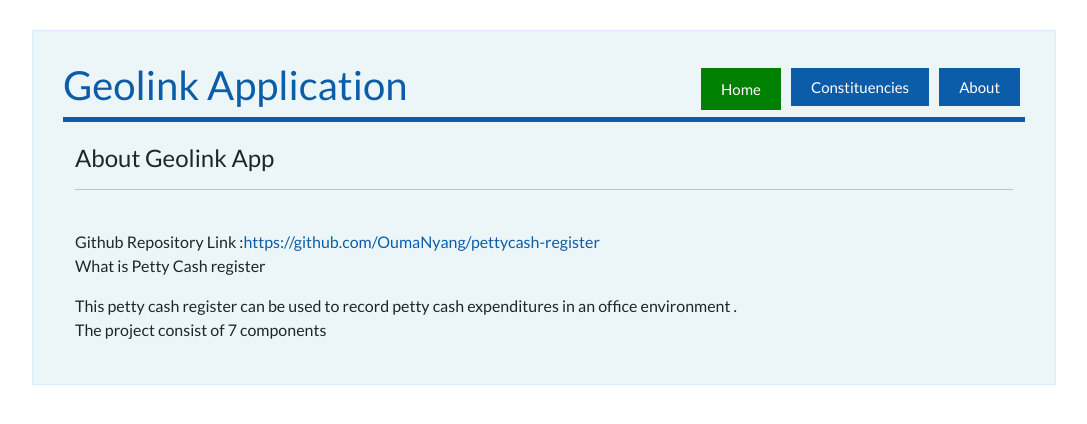
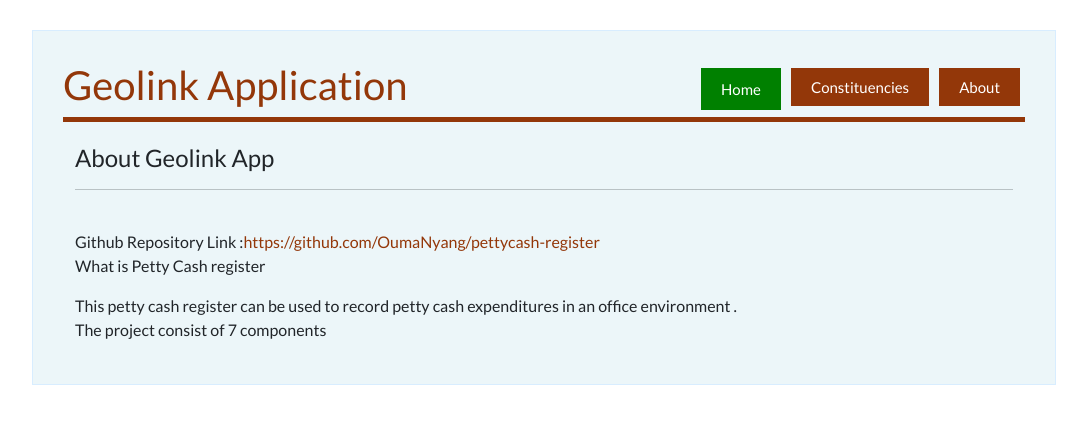
Before and after one commit to OumaNyang/geolink-app, a React (Create React App) app in the folder clientside/: page /about in a window 1280 px wide. Shown: the top 424 px of the page, without its empty margins (96-1183 px from the left). Built offline with nearby package versions, Linux system fonts and the light colour scheme; no server answers; data requests are answered from the project's data file.

Commit message:
show counties fetch

```diff
--- a/clientside/src/App.js
+++ b/clientside/src/App.js
@@ -10,31 +10,28 @@ import Constituencies from './components/Constituencies'
 
 
 export default function App() {
-  const [showAddBudget, setShowAddBudget] = useState(false)
-  const [budgets, setBudgets] = useState([])
+  const [showAddCounty, setShowAddCounty] = useState(false)
+  const [counties, setCounties] = useState([])
 
   useEffect(() => {
-      const getBudgets = async () => {
-          const budgetsFromServer = await fetchBudgets()
-          setBudgets(budgetsFromServer)
+      const getCounties = async () => {
+          const countiesFromServer = await fetchCounties()
+          setCounties(countiesFromServer)
       }
-      getBudgets()
+      getCounties()
   }, [])
 
-      // Fetch Petty cash records
-      const fetchBudgets = async () => {
-        const res = await fetch('http://localhost:5000/budgets')
+      // Fetch Counties cash records
+      const fetchCounties = async () => {
+        const res = await fetch('http://localhost:9292/counties')
         const data = await res.json()
-
         return data
     }
 
-
-
  return (
-    <Router>
+  <Router>
   <div className='container'>
-  <Header  onAdd={() => setShowAddBudget(!showAddBudget)} showAdd={showAddBudget}    />
+  <Header  onAdd={() => setShowAddCounty(!showAddCounty)} showAdd={showAddCounty}    />
   <Route path='/about' component={About}/>
   <Route path='/constituencies' component={Constituencies}/>
   </div>
--- a/clientside/src/components/Header.js
+++ b/clientside/src/components/Header.js
@@ -19,7 +19,7 @@ const Header = ({ title, onAdd, showAdd, showAbout }) => {
       {location.pathname === '/' && (
         <Button
           color={showAdd ? 'red' : 'green'}
-          text={showAdd ? 'Close' : 'Add Petty Cash'}
+          text={showAdd ? 'Close' : 'Add County'}
           onClick={onAdd}
         />
       )}
--- a/clientside/src/style.css
+++ b/clientside/src/style.css
@@ -1,7 +1,7 @@
 @import url('https://fonts.googleapis.com/css?family=Lato&display=swap');
 
 :root {
-  --primary-color: #0b5daa;
+  --primary-color: #933709;
   --success-color: green;
 
 }
@@ -37,7 +37,7 @@ body {
   align-items: center;
   margin-bottom: 20px;
   color: var(--primary-color);
-  border-bottom:5px solid #0b5daa ;
+  border-bottom:5px solid #933709 ;
 }
 .header .aboutlink{
   color: #fff;
@@ -49,7 +49,7 @@ body {
   text-decoration: none;
   font-size: 15px;
   font-family: inherit;
-  background: #0b5daa;
+  background: #933709;
 }
 .btn {
   display: inline-block;
@@ -152,7 +152,7 @@ footer  {
   text-align: center;
   text-decoration: none;
   font-weight: 800;
-  border-top: 2px solid #0b5daa;
+  border-top: 2px solid #933709;
 }
 .about{
 /* border: 2px solid #1d99e1; */
@@ -164,7 +164,7 @@ border-radius: 5px;
 }
 .about a{
   text-decoration: none;
-  color: #0b5daa;
+  color: #933709;
 }
 .about li{
 /*border: 3px solid rgb(34, 11, 209);*/
@@ -172,7 +172,7 @@ margin-left: 15px;
 padding:10px 20px;
 position: relative;
 font-weight: 600;
-color: #0b5daa;
+color: #933709;
 }
 .about li p{
 
```
